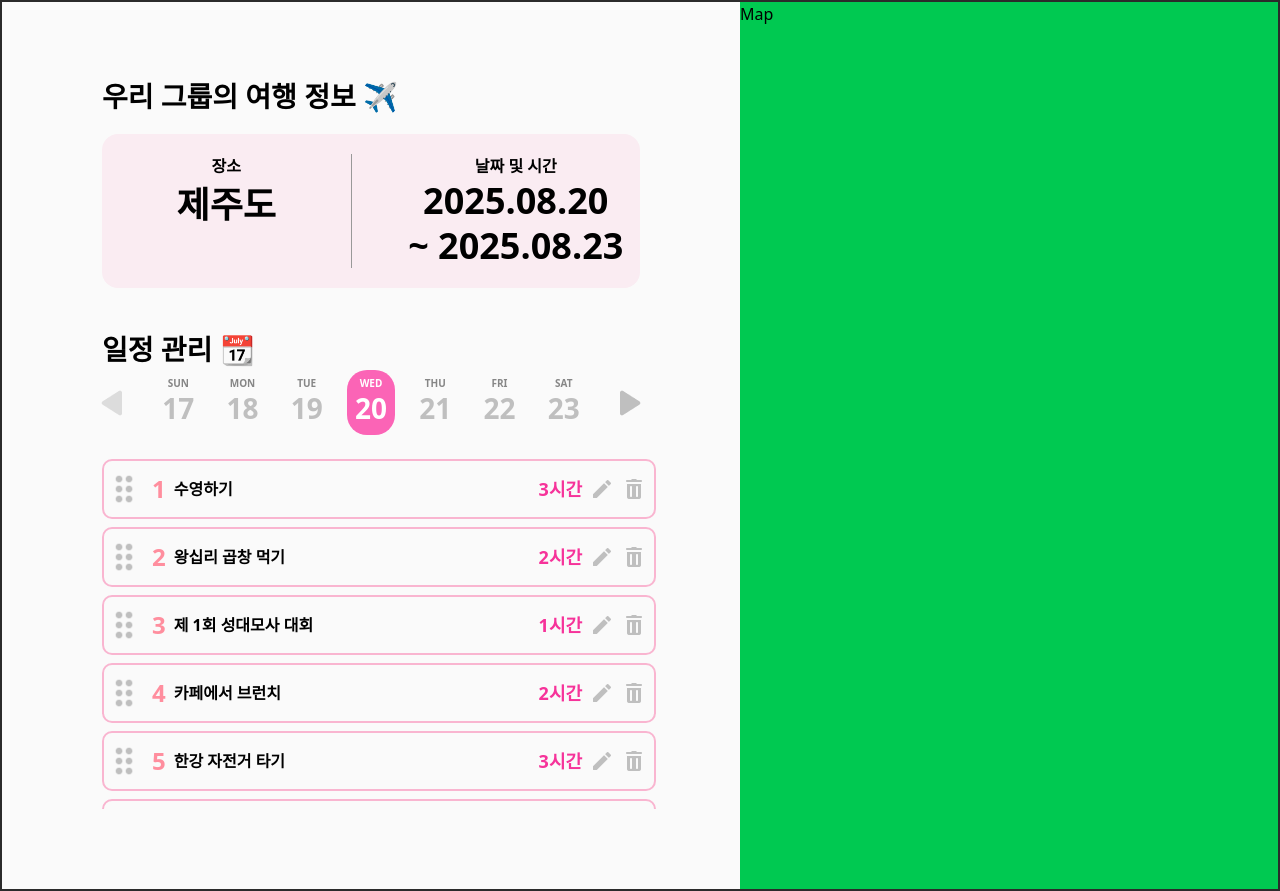
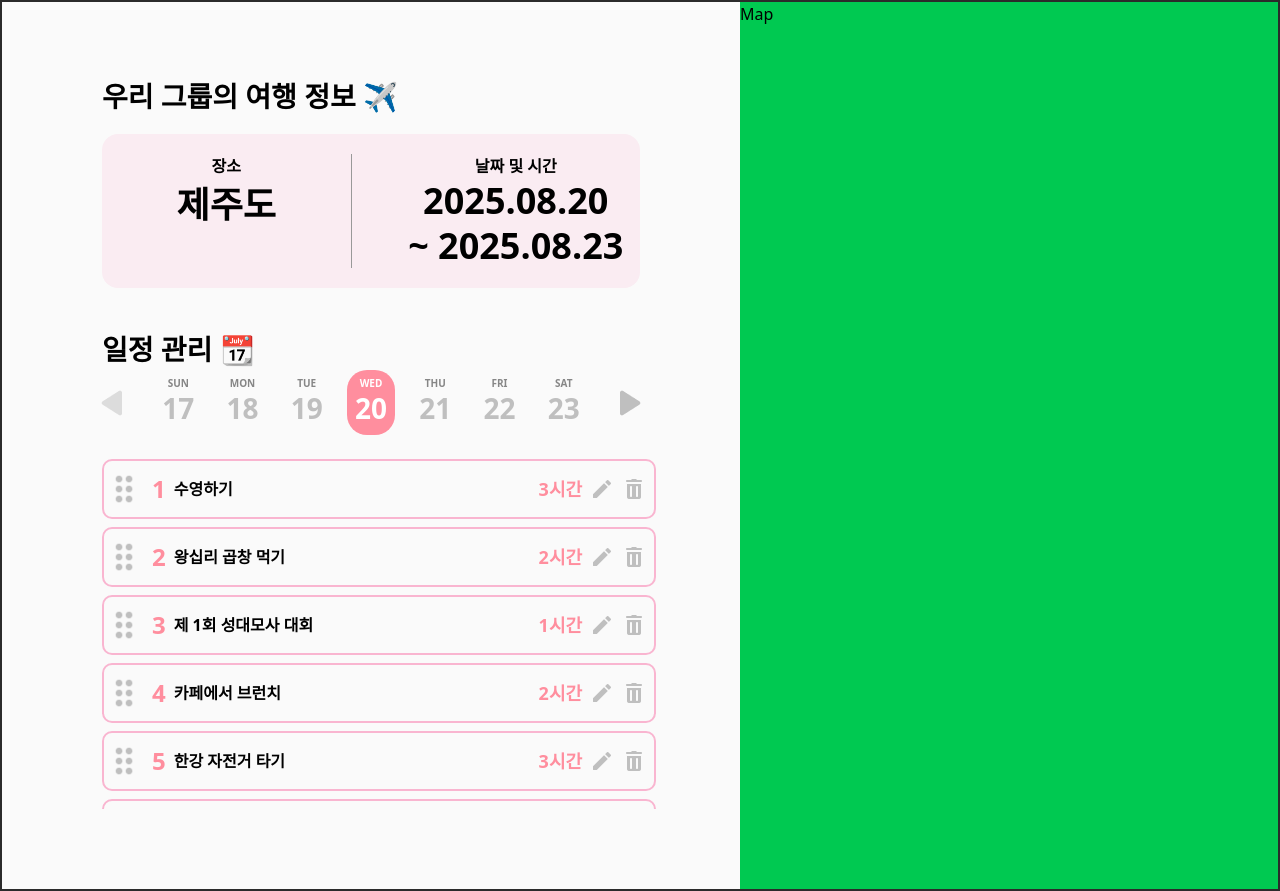
Before and after one commit to prgrms-fe-devcourse/FES-5-Project3-TEAM-2, a React (Vite) app: page /dashboard in a window 1280 px wide. Built offline with nearby package versions, Linux system fonts and the light colour scheme; what @dr.pogodin/react-helmet would draw is missing.

Commit message:
ui(dashBoard) : 테일윈드 속성 수정

```diff
--- a/src/pages/DashBoard/components/PlanList.tsx
+++ b/src/pages/DashBoard/components/PlanList.tsx
@@ -46,13 +46,13 @@ function PlanList() {
           {
             planItems.map(({ index, content, hour }) => (
               <li key={index}>
-                <article className="h-[60px] pr-2 flex items-center gap-2 rounded-[10px] border-2 border-[#F9B5D0] font-extrabold">
+                <article className="h-[60px] pr-2 flex items-center gap-2 rounded-[10px] border-2 border-secondary font-extrabold">
                   <img src={dragIcon} className='size-10 cursor-pointer' />
-                  <span className="shrink-0 text-2xl text-[#FF8E9E]">{index}</span>
+                  <span className="shrink-0 text-2xl text-primary">{index}</span>
                   <p className="font-extrabold">{content}</p>
 
                   <div className="ml-auto flex items-center gap-2">
-                    <p className='text-lg text-pink-500'>{hour}시간</p>
+                    <p className='text-lg text-primary'>{hour}시간</p>
                     <img src={editIcon} className='size-6 cursor-pointer'/>
                     <img src={deleteIcon} className='size-6 cursor-pointer' />
                   </div>
@@ -64,7 +64,7 @@ function PlanList() {
           <li>
             <button
               type="button"
-              className="h-[60px] flex w-full items-center justify-center rounded-[10px] bg-[#F9B5D0] font-extrabold text-white hover:brightness-95 active:brightness-90"
+              className="h-[60px] flex w-full items-center justify-center rounded-[10px] bg-secondary font-extrabold text-white hover:brightness-95 active:brightness-90"
             >
               + 커스텀 일정 추가하기
             </button>
--- a/src/pages/DashBoard/components/TripDays.tsx
+++ b/src/pages/DashBoard/components/TripDays.tsx
@@ -1,5 +1,5 @@
 import { useState } from 'react'
-import sildeIcon from '../../../assets/icons/slide_icon.png'
+import slideIcon from '../../../assets/icons/slide_icon.png'
 
 function TripDays() {
   const [startIndex, setStartIndex] = useState(0)
@@ -72,7 +72,7 @@ function TripDays() {
         disabled={startIndex === 0}
         className={startIndex === 0 ? 'opacity-50 cursor-not-allowed' : 'cursor-pointer'}
       >
-        <img src={sildeIcon} className="scale-x-[-1]"/>
+        <img src={slideIcon} className="scale-x-[-1]"/>
       </button>
 
       {
@@ -80,7 +80,7 @@ function TripDays() {
           <div
             key={startIndex + index}
             className={`flex flex-col items-center space-y-[-4px] px-2 py-1.5 rounded-[20PX] ${
-              index === 3 ? 'bg-pink-400' : ''
+              index === 3 ? 'bg-primary' : ''
             }`}
           >
             <p className={`text-[10px] font-bold ${index === 3 ? 'text-white' : 'text-gray-400'}`}>
@@ -99,7 +99,7 @@ function TripDays() {
         disabled={startIndex >= tripDaysData.length - 7}
         className={startIndex >= tripDaysData.length - 7 ? 'opacity-50 cursor-not-allowed' : 'cursor-pointer'}
       >
-        <img src={sildeIcon}/>
+        <img src={slideIcon}/>
       </button>
     </div>
   )
```
